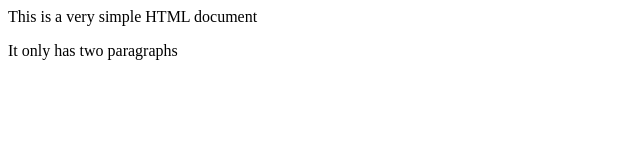
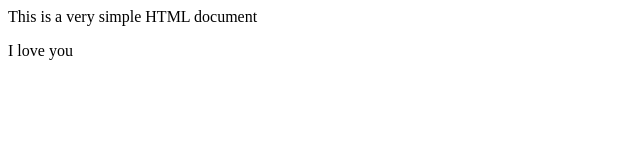
Before and after one commit to TejaswiPuthi/FestWebsite, a plain HTML site: page index.html in a window 1280 px wide. Shown: the full height of the page, 0-640 px from the left. Drawn offline with Linux system fonts and the light colour scheme.

Commit message:
checking push

```diff
--- a/index.html
+++ b/index.html
@@ -6,6 +6,6 @@ A Simple HTML Document
 </head>
 <body>
 <p>This is a very simple HTML document</p>
-<p>It only has two paragraphs</p>
+<p>I love you</p>
 </body>
 </html>
```
